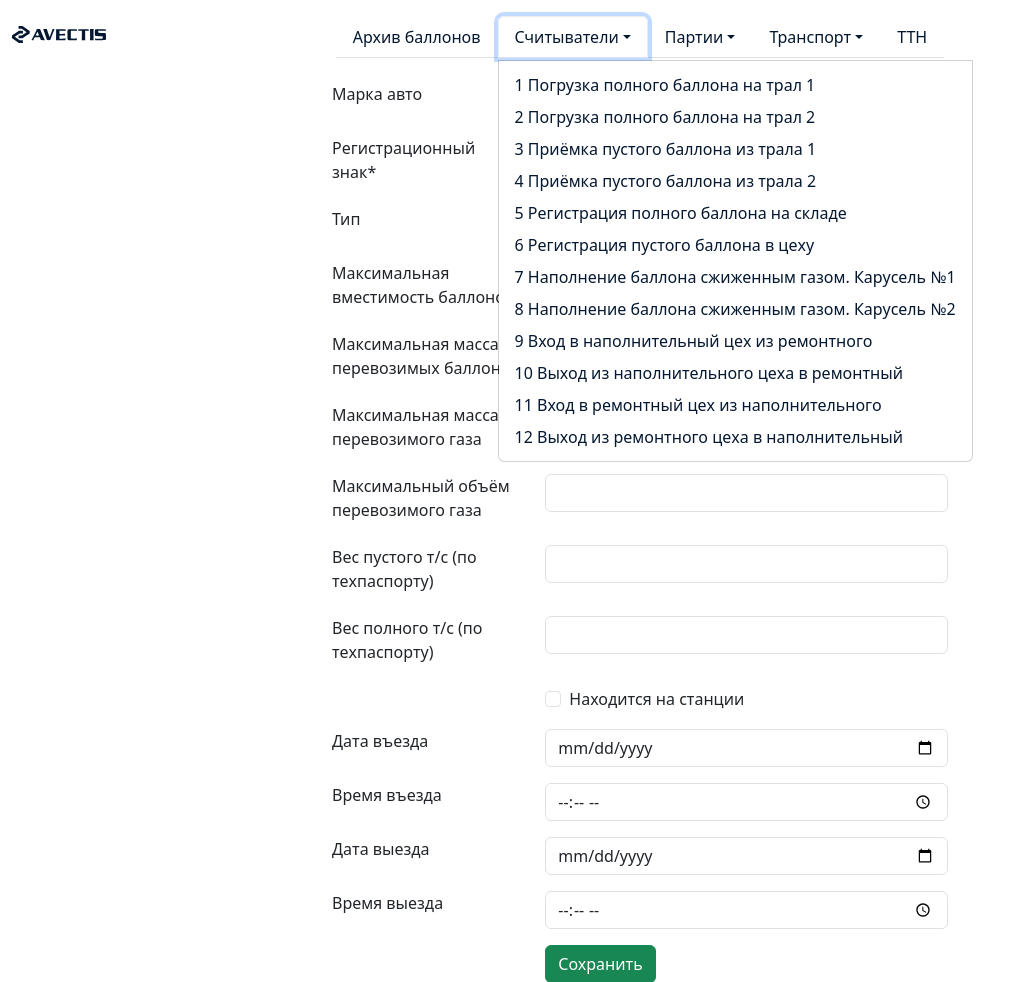
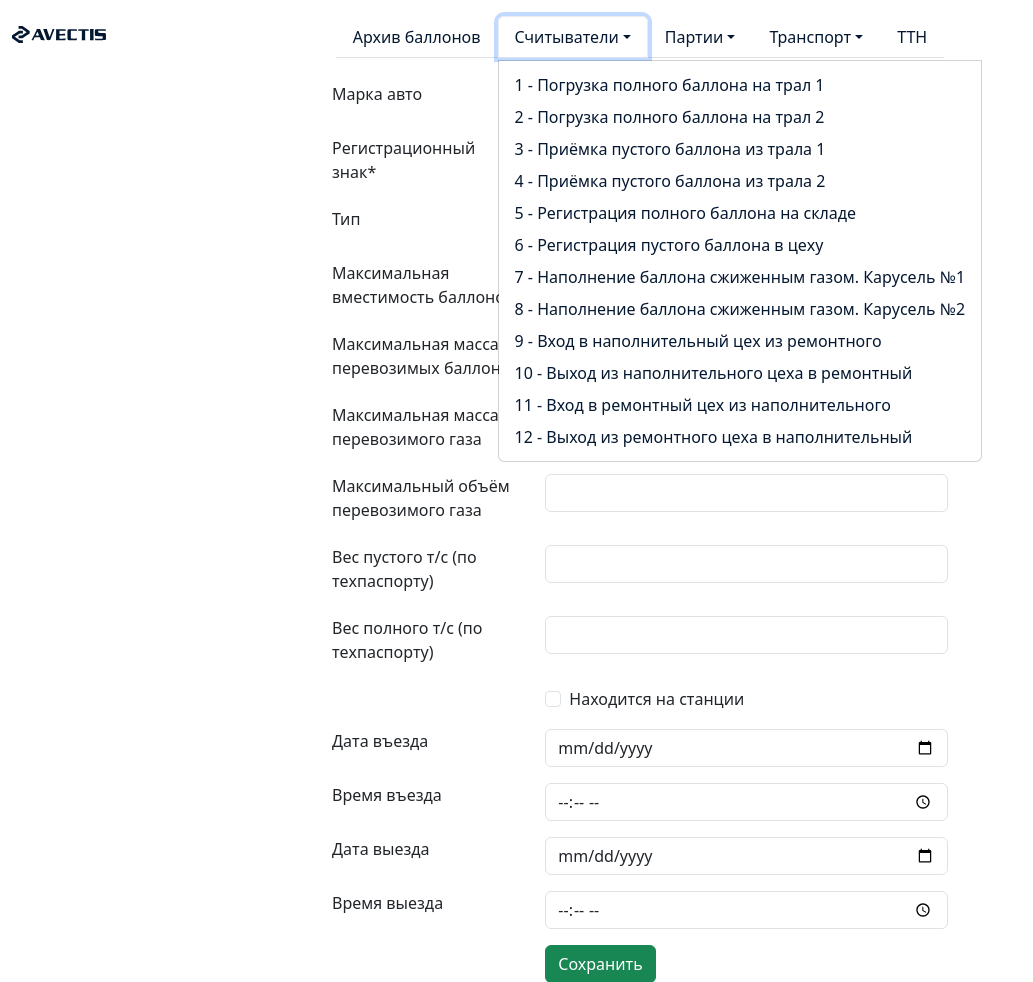
Before and after one commit to AvectisDev/new, a Django app: page /transport/trucks/create in a window 1280 px wide, after a click on "Считыватели". Shown: the top 982 px of the page, without its empty margins (0-1033 px from the left). Run offline with Django 5.2, Linux system fonts and the light colour scheme; some libraries are stand-ins or nearby versions.

Commit message:
fix front

```diff
--- a/GNS/filling_station/templates/base.html
+++ b/GNS/filling_station/templates/base.html
@@ -5,13 +5,9 @@
     <meta charset="UTF-8">
     <title>{% block title %} Газонаполнительная станция {% endblock %}</title>
     <link rel="shortcut icon" type="image/ico" href='/static/filling_station/media/Gas.ico'/>
+    <link rel="stylesheet" href="/static/filling_station/bootstrap/css/bootstrap.min.css">
+    <script src="/static/filling_station/bootstrap/jquery-3.5.1.slim.min.js"></script>
     <script type="text/javascript" src="/static/filling_station/bootstrap/js/bootstrap.bundle.min.js"></script>
-    <link rel="stylesheet" href="/static/filling_station/bootstrap/css/bootstrap.min.css">
-    <!--    <style>-->
-    <!--        body {-->
-    <!--            background-color: #BBBCC4;-->
-    <!--        }-->
-    <!--    </style>-->
 </head>
 <body class="bg-white">
 
@@ -35,18 +31,18 @@
                    role="button"
                    aria-expanded="false">Считыватели</a>
                 <ul class="dropdown-menu">
-                    <li><a class="dropdown-item" href="/reader/1" style="color: #051831;">1 Погрузка полного баллона на трал 1</a></li>
-                    <li><a class="dropdown-item" href="/reader/2" style="color: #051831;">2 Погрузка полного баллона на трал 2</a></li>
-                    <li><a class="dropdown-item" href="/reader/3" style="color: #051831;">3 Приёмка пустого баллона из трала 1</a></li>
-                    <li><a class="dropdown-item" href="/reader/4" style="color: #051831;">4 Приёмка пустого баллона из трала 2</a></li>
-                    <li><a class="dropdown-item" href="/reader/5" style="color: #051831;">5 Регистрация полного баллона на складе</a></li>
-                    <li><a class="dropdown-item" href="/reader/6" style="color: #051831;">6 Регистрация пустого баллона в цеху</a></li>
-                    <li><a class="dropdown-item" href="/reader/7" style="color: #051831;">7 Наполнение баллона сжиженным газом. Карусель №1</a></li>
-                    <li><a class="dropdown-item" href="/reader/8" style="color: #051831;">8 Наполнение баллона сжиженным газом. Карусель №2</a></li>
-                    <li><a class="dropdown-item" href="/reader/9" style="color: #051831;">9 Вход в наполнительный цех из ремонтного</a></li>
-                    <li><a class="dropdown-item" href="/reader/10" style="color: #051831;">10 Выход из наполнительного цеха в ремонтный</a></li>
-                    <li><a class="dropdown-item" href="/reader/11" style="color: #051831;">11 Вход в ремонтный цех из наполнительного</a></li>
-                    <li><a class="dropdown-item" href="/reader/12" style="color: #051831;">12 Выход из ремонтного цеха в наполнительный</a></li>
+                    <li><a class="dropdown-item" href="/reader/1" style="color: #051831;">1 - Погрузка полного баллона на трал 1</a></li>
+                    <li><a class="dropdown-item" href="/reader/2" style="color: #051831;">2 - Погрузка полного баллона на трал 2</a></li>
+                    <li><a class="dropdown-item" href="/reader/3" style="color: #051831;">3 - Приёмка пустого баллона из трала 1</a></li>
+                    <li><a class="dropdown-item" href="/reader/4" style="color: #051831;">4 - Приёмка пустого баллона из трала 2</a></li>
+                    <li><a class="dropdown-item" href="/reader/5" style="color: #051831;">5 - Регистрация полного баллона на складе</a></li>
+                    <li><a class="dropdown-item" href="/reader/6" style="color: #051831;">6 - Регистрация пустого баллона в цеху</a></li>
+                    <li><a class="dropdown-item" href="/reader/7" style="color: #051831;">7 - Наполнение баллона сжиженным газом. Карусель №1</a></li>
+                    <li><a class="dropdown-item" href="/reader/8" style="color: #051831;">8 - Наполнение баллона сжиженным газом. Карусель №2</a></li>
+                    <li><a class="dropdown-item" href="/reader/9" style="color: #051831;">9 - Вход в наполнительный цех из ремонтного</a></li>
+                    <li><a class="dropdown-item" href="/reader/10" style="color: #051831;">10 - Выход из наполнительного цеха в ремонтный</a></li>
+                    <li><a class="dropdown-item" href="/reader/11" style="color: #051831;">11 - Вход в ремонтный цех из наполнительного</a></li>
+                    <li><a class="dropdown-item" href="/reader/12" style="color: #051831;">12 - Выход из ремонтного цеха в наполнительный</a></li>
                 </ul>
             </li>
             <li class="nav-item dropdown">
```
